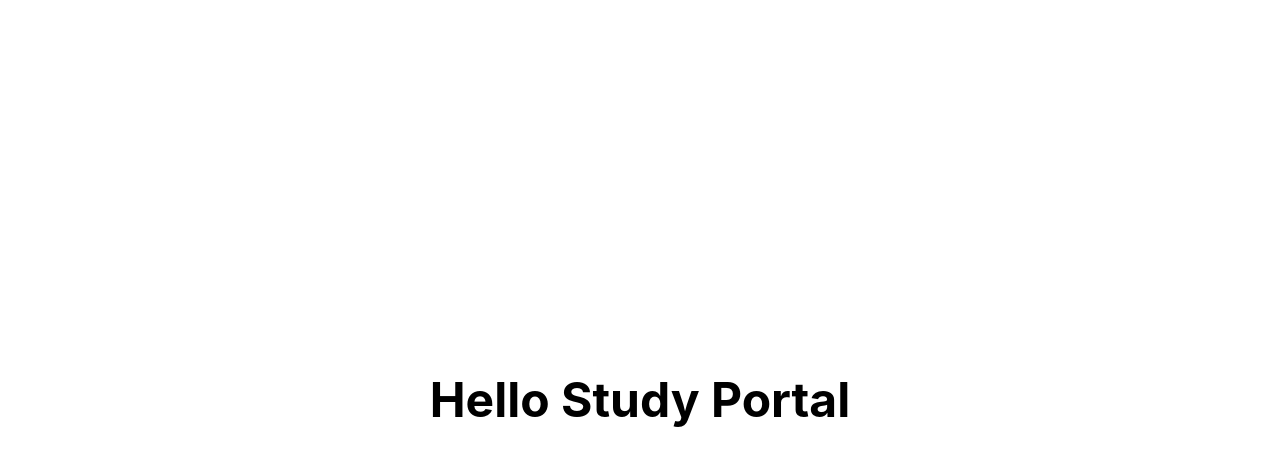
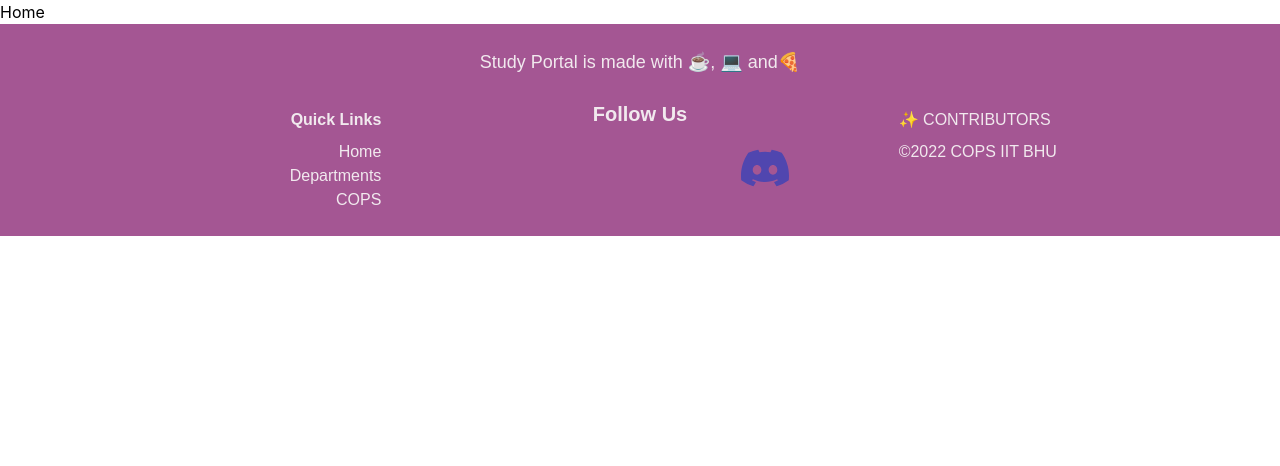
Before and after one commit to COPS-IITBHU/Study-Portal, a Next.js app: page / in a window 1280 px wide. Shown: the top 466 px of the page. Built offline with nearby package versions, Linux system fonts and the light colour scheme; a web font is replaced by a local one.

Commit message:
Add footer design

```diff
--- /dev/null
+++ b/components/footer.tsx
@@ -0,0 +1,135 @@
+import Link from 'next/link'
+
+const Footer = () => {
+	const ICONS = [
+		{
+			name: 'LinkedIn',
+			link: 'https://www.linkedin.com/company/cops-iitbhu/mycompany/',
+			fill_color: '#0077b5',
+			icon_d:
+				'M0 1.146C0 .513.526 0 1.175 0h13.65C15.474 0 16 .513 16 1.146v13.708c0 .633-.526 1.146-1.175 1.146H1.175C.526 16 0 15.487 0 14.854V1.146zm4.943 12.248V6.169H2.542v7.225h2.401zm-1.2-8.212c.837 0 1.358-.554 1.358-1.248c-.015-.709-.52-1.248-1.342-1.248c-.822 0-1.359.54-1.359 1.248c0 .694.521 1.248 1.327 1.248h.016zm4.908 8.212V9.359c0-.216.016-.432.08-.586c.173-.431.568-.878 1.232-.878c.869 0 1.216.662 1.216 1.634v3.865h2.401V9.25c0-2.22-1.184-3.252-2.764-3.252c-1.274 0-1.845.7-2.165 1.193v.025h-.016a5.54 5.54 0 0 1 .016-.025V6.169h-2.4c.03.678 0 7.225 0 7.225h2.4z',
+		},
+		{
+			name: 'GitHub',
+			link: 'https://github.com/COPS-IITBHU',
+			fill_color: '#000000',
+			icon_d:
+				'M8 0C3.58 0 0 3.58 0 8c0 3.54 2.29 6.53 5.47 7.59c.4.07.55-.17.55-.38c0-.19-.01-.82-.01-1.49c-2.01.37-2.53-.49-2.69-.94c-.09-.23-.48-.94-.82-1.13c-.28-.15-.68-.52-.01-.53c.63-.01 1.08.58 1.23.82c.72 1.21 1.87.87 2.33.66c.07-.52.28-.87.51-1.07c-1.78-.2-3.64-.89-3.64-3.95c0-.87.31-1.59.82-2.15c-.08-.2-.36-1.02.08-2.12c0 0 .67-.21 2.2.82c.64-.18 1.32-.27 2-.27c.68 0 1.36.09 2 .27c1.53-1.04 2.2-.82 2.2-.82c.44 1.1.16 1.92.08 2.12c.51.56.82 1.27.82 2.15c0 3.07-1.87 3.75-3.65 3.95c.29.25.54.73.54 1.48c0 1.07-.01 1.93-.01 2.2c0 .21.15.46.55.38A8.012 8.012 0 0 0 16 8c0-4.42-3.58-8-8-8z',
+		},
+		{
+			name: 'Facebook',
+			link: 'https://www.facebook.com/cops.iitbhu/',
+			fill_color: '#4267B2',
+			icon_d:
+				'M16 8.049c0-4.446-3.582-8.05-8-8.05C3.58 0-.002 3.603-.002 8.05c0 4.017 2.926 7.347 6.75 7.951v-5.625h-2.03V8.05H6.75V6.275c0-2.017 1.195-3.131 3.022-3.131c.876 0 1.791.157 1.791.157v1.98h-1.009c-.993 0-1.303.621-1.303 1.258v1.51h2.218l-.354 2.326H9.25V16c3.824-.604 6.75-3.934 6.75-7.951z',
+		},
+		{
+			name: 'Discord',
+			link: 'https://cops-discord-freshers.herokuapp.com/',
+			fill_color: '#5046AF',
+			path_d:
+				'M13.545 2.907a13.227 13.227 0 0 0-3.257-1.011a.05.05 0 0 0-.052.025c-.141.25-.297.577-.406.833a12.19 12.19 0 0 0-3.658 0a8.258 8.258 0 0 0-.412-.833a.051.051 0 0 0-.052-.025c-1.125.194-2.22.534-3.257 1.011a.041.041 0 0 0-.021.018C.356 6.024-.213 9.047.066 12.032c.001.014.01.028.021.037a13.276 13.276 0 0 0 3.995 2.02a.05.05 0 0 0 .056-.019c.308-.42.582-.863.818-1.329a.05.05 0 0 0-.01-.059a.051.051 0 0 0-.018-.011a8.875 8.875 0 0 1-1.248-.595a.05.05 0 0 1-.02-.066a.051.051 0 0 1 .015-.019c.084-.063.168-.129.248-.195a.05.05 0 0 1 .051-.007c2.619 1.196 5.454 1.196 8.041 0a.052.052 0 0 1 .053.007c.08.066.164.132.248.195a.051.051 0 0 1-.004.085a8.254 8.254 0 0 1-1.249.594a.05.05 0 0 0-.03.03a.052.052 0 0 0 .003.041c.24.465.515.909.817 1.329a.05.05 0 0 0 .056.019a13.235 13.235 0 0 0 4.001-2.02a.049.049 0 0 0 .021-.037c.334-3.451-.559-6.449-2.366-9.106a.034.034 0 0 0-.02-.019Zm-8.198 7.307c-.789 0-1.438-.724-1.438-1.612c0-.889.637-1.613 1.438-1.613c.807 0 1.45.73 1.438 1.613c0 .888-.637 1.612-1.438 1.612Zm5.316 0c-.788 0-1.438-.724-1.438-1.612c0-.889.637-1.613 1.438-1.613c.807 0 1.451.73 1.438 1.613c0 .888-.631 1.612-1.438 1.612Z',
+		},
+	]
+
+	return (
+		<div className='w-full font-poppins'>
+			<div>
+				<div className='text-center pt-6 pb-6 bg-berry'>
+					<div className='text-blush xs:text-base md:text-lg'>
+						Study Portal is made with{' '}
+						<span role='img' aria-label='pizza' area-hidden='false'>
+							☕
+						</span>
+						,{' '}
+						<span role='img' aria-label='coffee' area-hidden='false'>
+							💻
+						</span>{' '}
+						and
+						<span role='img' aria-label='laptop' area-hidden='false'>
+							🍕
+						</span>
+					</div>
+				</div>
+			</div>
+
+			<footer className='bg-berry'>
+				<div className='xs:mx-2 lg:mx-16 pb-4 text-blush'>
+					<div className='grid grid-cols-12 gap-4'>
+						<div className='col-span-12 md:col-span-12 lg:col-span-4 text-center md:order-3 lg:order-1'>
+							<div className='text-center lg:text-left m-4 lg:m-2 px-12'>
+								<div className='my-2 text-blush'>
+									<Link href='/contributors' passHref>
+										<span role='img' aria-label='laptop' area-hidden='false'>
+											✨
+										</span>{' '}
+										CONTRIBUTORS
+									</Link>
+								</div>
+								<div>
+									<a
+										href='https://copsiitbhu.co.in/'
+										target='_blank'
+										rel='noopener noreferrer'
+									>
+										{' '}
+										&copy;{new Date().getFullYear()}
+										{'  '}
+										COPS IIT BHU
+									</a>
+								</div>
+							</div>
+						</div>
+
+						<div className='col-span-12 md:col-span-6 lg:col-span-4 text-center lg:text-right lg:m-2 px-12'>
+							<div className='mb-4 lg:mb-0'>
+								<b>Quick Links</b>
+
+								<div className='mt-2'>
+									<Link href='/' passHref>
+										<span>Home</span>
+									</Link>
+								</div>
+								<div>
+									<Link href='/departments' passHref>
+										<span>Departments</span>
+									</Link>
+								</div>
+								<div>
+									<Link href='https://copsiitbhu.co.in' passHref>
+										<span>COPS</span>
+									</Link>
+								</div>
+							</div>
+						</div>
+
+						<div className='text-center col-span-12 md:col-span-6 lg:col-span-4 xs:text-lg md:text-xl'>
+							<b>Follow Us</b>
+
+							<div className='mt-2 grid grid-cols-4 grid-gap-2'>
+								{ICONS.map((icon) => (
+									<Link
+										key={icon.name}
+										href={icon.link}
+										passHref
+										className='col-span-1 text-center'
+									>
+										<svg
+											viewBox='0 0 16 16'
+											width='4rem'
+											className='text-center p-2'
+										>
+											<path fill={icon.fill_color} d={icon.path_d} />
+										</svg>
+									</Link>
+								))}
+							</div>
+						</div>
+					</div>
+				</div>
+			</footer>
+		</div>
+	)
+}
+
+export default Footer
--- /dev/null
+++ b/components/layout.tsx
@@ -0,0 +1,12 @@
+import Footer from './footer'
+
+const Layout = ({ children }) => {
+	return (
+		<div>
+			<main>{children}</main>
+			<Footer />
+		</div>
+	)
+}
+
+export default Layout
--- a/pages/_app.tsx
+++ b/pages/_app.tsx
@@ -1,7 +1,10 @@
 import '../styles/globals.css'
+import Layout from '../components/layout'
 
-function MyApp({ Component, pageProps }) {
-	return <Component {...pageProps} />
+export default function MyApp({ Component, pageProps }) {
+	return (
+		<Layout>
+			<Component {...pageProps} />
+		</Layout>
+	)
 }
-
-export default MyApp
--- /dev/null
+++ b/pages/contributors.tsx
@@ -0,0 +1,9 @@
+const Contributors = () => {
+	return (
+		<section className='py-10 h-screen text-5xl text-white font-bold flex justify-center items-center bg-gradient-to-r from-indigo-500 to-pink-500'>
+			Contributors
+		</section>
+	)
+}
+
+export default Contributors
--- /dev/null
+++ b/pages/departments.tsx
@@ -0,0 +1,9 @@
+const Departments = () => {
+	return (
+		<section className='py-10 h-screen text-5xl text-white font-bold flex justify-center items-center bg-gradient-to-r from-indigo-500 to-pink-500'>
+			Departments
+		</section>
+	)
+}
+
+export default Departments
--- a/pages/index.tsx
+++ b/pages/index.tsx
@@ -1,5 +1,3 @@
 export default function Home() {
-	return (
-		<section className="py-10 h-screen text-5xl text-white font-bold flex justify-center items-center bg-gradient-to-r from-indigo-500 to-pink-500">Hello Study Portal</section>
-	)
+	return <div>Home</div>
 }
```
